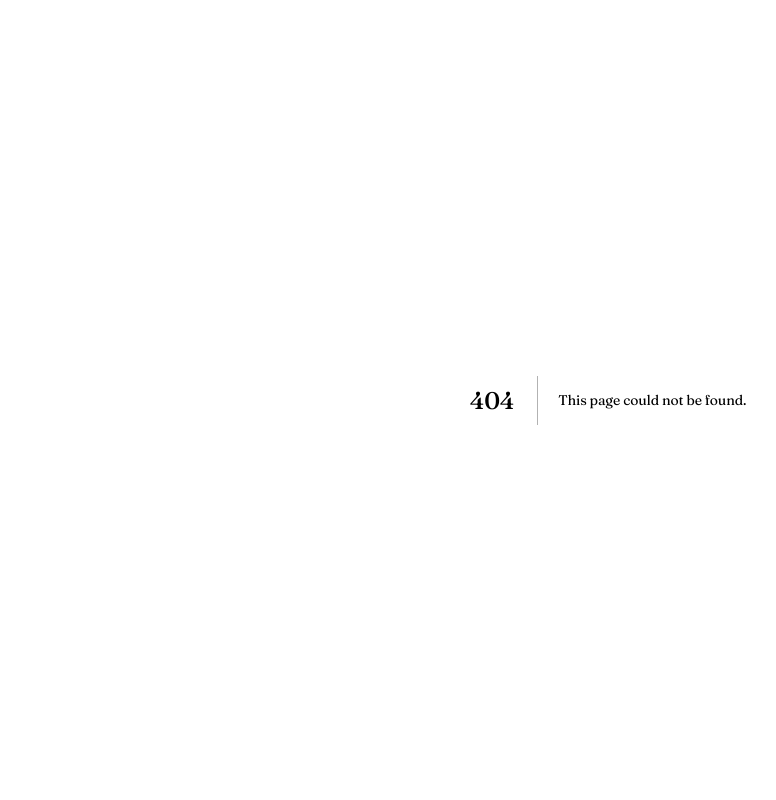
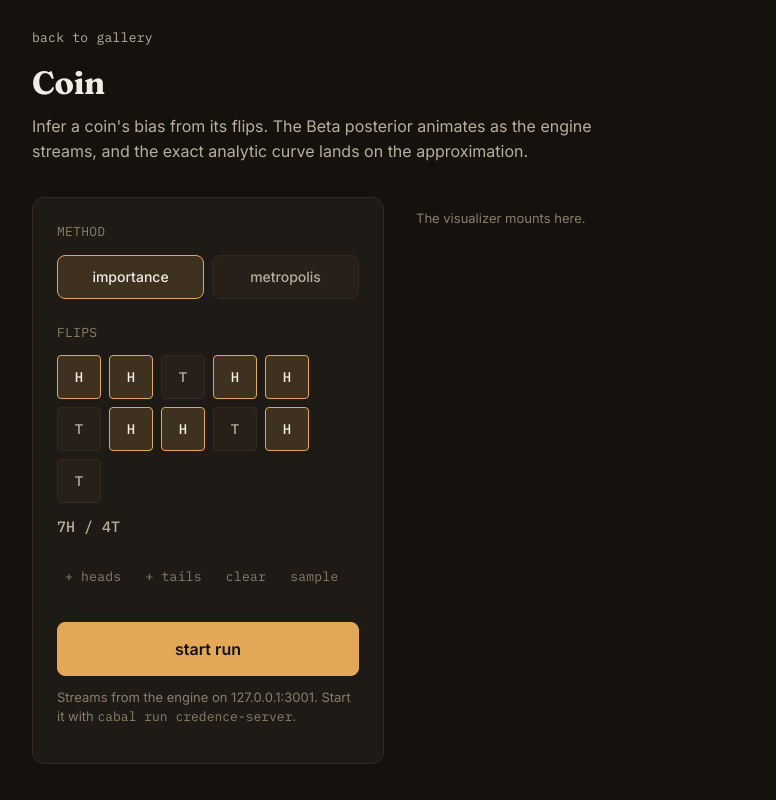
Before and after one commit to Abdalla-Eldoumani/credence, a Next.js app in the folder web/: page /coin in a window 1280 px wide. Before the commit this address had no page. Shown: the whole page, without its empty margins (32-808 px from the left). Built offline with nearby package versions, Linux system fonts and the light colour scheme.

Commit message:
render the coin demo with its controls

```diff
--- /dev/null
+++ b/web/app/coin/coin.module.css
@@ -0,0 +1,167 @@
+.section {
+  margin-bottom: var(--space-6);
+}
+
+.section:last-child {
+  margin-bottom: 0;
+}
+
+.label {
+  display: block;
+  font-family: var(--font-mono);
+  font-size: var(--text-caption);
+  letter-spacing: 0.02em;
+  text-transform: uppercase;
+  color: var(--text-muted);
+  margin-bottom: var(--space-3);
+}
+
+.methodRow {
+  display: flex;
+  gap: var(--space-2);
+}
+
+.methodButton {
+  flex: 1;
+  appearance: none;
+  background: var(--surface-raised);
+  border: 1px solid var(--border-subtle);
+  border-radius: var(--radius-md);
+  color: var(--text-secondary);
+  font-family: var(--font-body);
+  font-size: var(--text-small);
+  font-weight: 500;
+  padding: var(--space-3) var(--space-4);
+  min-height: 44px;
+  cursor: pointer;
+  transition:
+    background-color var(--dur-short) var(--ease-entrance),
+    border-color var(--dur-short) var(--ease-entrance),
+    color var(--dur-short) var(--ease-entrance);
+}
+
+.methodButton:hover {
+  border-color: var(--border);
+  color: var(--text);
+}
+
+.methodButtonActive {
+  background: var(--accent-muted);
+  border-color: var(--accent);
+  color: var(--text);
+}
+
+.methodButton:focus-visible {
+  outline: 2px solid var(--focus-ring);
+  outline-offset: 2px;
+}
+
+.flips {
+  display: flex;
+  flex-wrap: wrap;
+  gap: var(--space-2);
+}
+
+.flip {
+  appearance: none;
+  width: 44px;
+  height: 44px;
+  border-radius: var(--radius-sm);
+  border: 1px solid var(--border-subtle);
+  background: var(--surface-raised);
+  color: var(--text-secondary);
+  font-family: var(--font-mono);
+  font-size: var(--text-small);
+  font-weight: 500;
+  cursor: pointer;
+  font-variant-numeric: tabular-nums;
+  transition:
+    background-color var(--dur-micro) var(--ease-entrance),
+    border-color var(--dur-micro) var(--ease-entrance),
+    color var(--dur-micro) var(--ease-entrance);
+}
+
+.flipHeads {
+  background: var(--accent-muted);
+  border-color: var(--accent);
+  color: var(--text);
+}
+
+.flip:hover {
+  border-color: var(--border);
+}
+
+.flip:focus-visible {
+  outline: 2px solid var(--focus-ring);
+  outline-offset: 2px;
+}
+
+.flipActions {
+  display: flex;
+  gap: var(--space-2);
+  margin-top: var(--space-3);
+}
+
+.tally {
+  font-family: var(--font-mono);
+  font-size: var(--text-num);
+  font-weight: 500;
+  color: var(--text-secondary);
+  font-variant-numeric: tabular-nums;
+  margin-top: var(--space-3);
+}
+
+.textButton {
+  appearance: none;
+  background: transparent;
+  border: none;
+  color: var(--text-muted);
+  font-family: var(--font-mono);
+  font-size: var(--text-caption);
+  letter-spacing: 0.02em;
+  padding: var(--space-2);
+  min-height: 44px;
+  cursor: pointer;
+}
+
+.textButton:hover {
+  color: var(--accent);
+}
+
+.textButton:focus-visible {
+  outline: 2px solid var(--focus-ring);
+  outline-offset: 2px;
+}
+
+.start {
+  appearance: none;
+  width: 100%;
+  background: var(--accent);
+  border: 1px solid var(--accent);
+  border-radius: var(--radius-md);
+  color: var(--bg);
+  font-family: var(--font-body);
+  font-size: var(--text-body);
+  font-weight: 600;
+  padding: var(--space-4);
+  min-height: 44px;
+  cursor: pointer;
+  transition: background-color var(--dur-short) var(--ease-entrance);
+}
+
+.start:hover {
+  background: var(--accent-strong);
+  border-color: var(--accent-strong);
+}
+
+.start:focus-visible {
+  outline: 2px solid var(--focus-ring);
+  outline-offset: 2px;
+}
+
+.hint {
+  color: var(--text-muted);
+  font-size: var(--text-caption);
+  line-height: 1.4;
+  margin-top: var(--space-3);
+}
--- /dev/null
+++ b/web/app/coin/page.tsx
@@ -0,0 +1,140 @@
+"use client";
+
+import { useCallback, useState } from "react";
+import { LivePanel } from "@/components/LivePanel";
+import styles from "./coin.module.css";
+
+// The wire method string the engine expects (03-01): a bare JSON string, not a
+// tagged object. Mirrored here so the controls compile before lib/stream lands.
+type Method = "Importance" | "MH";
+
+// A representative sample of flips for the one-click first-launch affordance:
+// seven heads, four tails, which pulls the posterior visibly off the prior.
+const SAMPLE_FLIPS: boolean[] = [
+  true,
+  true,
+  false,
+  true,
+  true,
+  false,
+  true,
+  true,
+  false,
+  true,
+  false,
+];
+
+export default function CoinPage() {
+  const [method, setMethod] = useState<Method>("Importance");
+  const [flips, setFlips] = useState<boolean[]>(SAMPLE_FLIPS);
+  // Bumping this token tells the visualizer to (re)start a run with the current
+  // method and flips. 0 means no run has been requested yet (empty state).
+  const [runToken, setRunToken] = useState(0);
+
+  const heads = flips.filter(Boolean).length;
+  const tails = flips.length - heads;
+
+  const toggleFlip = useCallback((index: number) => {
+    setFlips((prev) => prev.map((flip, i) => (i === index ? !flip : flip)));
+  }, []);
+
+  const addFlip = useCallback((isHeads: boolean) => {
+    setFlips((prev) => [...prev, isHeads]);
+  }, []);
+
+  const clearFlips = useCallback(() => {
+    setFlips([]);
+  }, []);
+
+  const loadSample = useCallback(() => {
+    setFlips(SAMPLE_FLIPS);
+  }, []);
+
+  const startRun = useCallback(() => {
+    setRunToken((token) => token + 1);
+  }, []);
+
+  const controls = (
+    <>
+      <div className={styles.section}>
+        <span className={styles.label}>method</span>
+        <div className={styles.methodRow}>
+          <button
+            type="button"
+            className={`${styles.methodButton} ${
+              method === "Importance" ? styles.methodButtonActive : ""
+            }`}
+            aria-pressed={method === "Importance"}
+            onClick={() => setMethod("Importance")}
+          >
+            importance
+          </button>
+          <button
+            type="button"
+            className={`${styles.methodButton} ${method === "MH" ? styles.methodButtonActive : ""}`}
+            aria-pressed={method === "MH"}
+            onClick={() => setMethod("MH")}
+          >
+            metropolis
+          </button>
+        </div>
+      </div>
+
+      <div className={styles.section}>
+        <span className={styles.label}>flips</span>
+        <div className={styles.flips}>
+          {flips.map((isHeads, index) => (
+            <button
+              // Flips are positional and have no stable id; index is the identity.
+              // biome-ignore lint/suspicious/noArrayIndexKey: positional toggles
+              key={index}
+              type="button"
+              className={`${styles.flip} ${isHeads ? styles.flipHeads : ""}`}
+              aria-label={`flip ${index + 1}: ${isHeads ? "heads" : "tails"}`}
+              onClick={() => toggleFlip(index)}
+            >
+              {isHeads ? "H" : "T"}
+            </button>
+          ))}
+        </div>
+        <p className={styles.tally}>
+          {heads}H / {tails}T
+        </p>
+        <div className={styles.flipActions}>
+          <button type="button" className={styles.textButton} onClick={() => addFlip(true)}>
+            + heads
+          </button>
+          <button type="button" className={styles.textButton} onClick={() => addFlip(false)}>
+            + tails
+          </button>
+          <button type="button" className={styles.textButton} onClick={clearFlips}>
+            clear
+          </button>
+          <button type="button" className={styles.textButton} onClick={loadSample}>
+            sample
+          </button>
+        </div>
+      </div>
+
+      <div className={styles.section}>
+        <button type="button" className={styles.start} onClick={startRun}>
+          {runToken === 0 ? "start run" : "restart"}
+        </button>
+        <p className={styles.hint}>
+          Streams from the engine on 127.0.0.1:3001. Start it with{" "}
+          <code>cabal run credence-server</code>.
+        </p>
+      </div>
+    </>
+  );
+
+  return (
+    <LivePanel
+      title="Coin"
+      subtitle="Infer a coin's bias from its flips. The Beta posterior animates as the engine streams, and the exact analytic curve lands on the approximation."
+      controls={controls}
+    >
+      <p className={styles.hint}>The visualizer mounts here.</p>
+    </LivePanel>
+  );
+}
```
